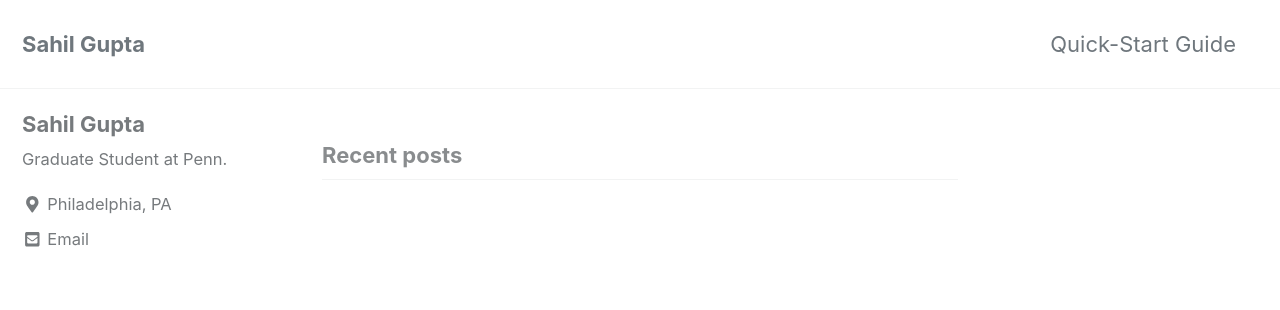
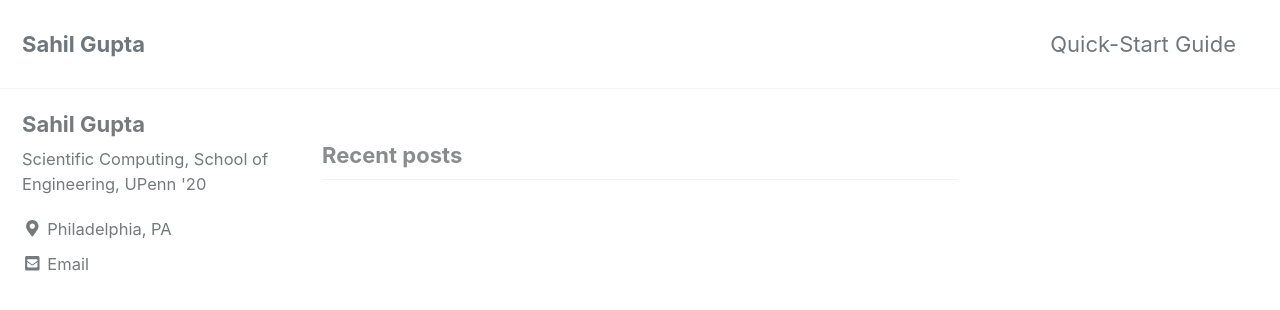
Before and after one commit to sahilgupta2105/sahilgupta2105.github.io, a Jekyll site: the page built from index.html, in a window 1280 px wide and 900 px high. Shown: the top 310 px of the window. Built offline with Jekyll 4.4.1, drawn with Linux system fonts in a browser that asks for light colours; cached includes are drawn as plain includes; nearby versions of some CDN libraries; the list of posts is cut into pages by our own code.

Commit message:
Update _config.yml

```diff
--- a/_config.yml
+++ b/_config.yml
@@ -19,7 +19,7 @@ locale                   : "en-US"
 title                    : "Sahil Gupta"
 title_separator          : "-"
 name                     : "Sahil Gupta"
-description              : "Portfolio."
+description              : "Portfolio"
 url                      : "https://sahilgupta2105.github.io" # the base hostname & protocol for your site e.g. "https://mmistakes.github.io"
 baseurl                  : "/" # the subpath of your site, e.g. "/blog"
 repository               : # GitHub username/repo-name e.g. "mmistakes/minimal-mistakes"
@@ -106,7 +106,7 @@ analytics:
 author:
   name             : "Sahil Gupta"
   avatar           : # path of avatar image, e.g. "/assets/images/bio-photo.jpg"
-  bio              : "Graduate Student at Penn."
+  bio              : "Scientific Computing, School of Engineering, UPenn '20"
   location         : "Philadelphia, PA"
   email            : "gsahil@seas.upenn.edu"
   links:
```
